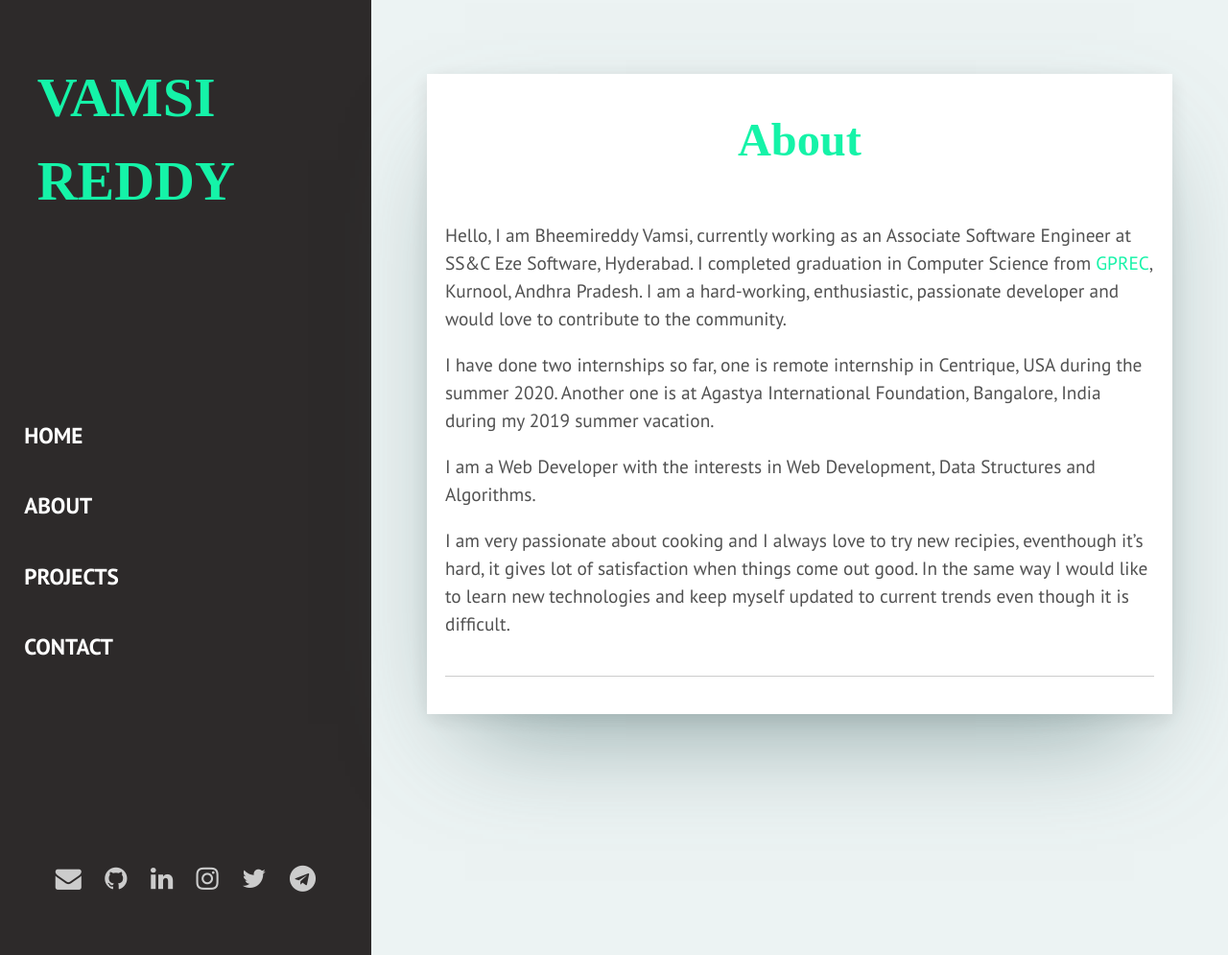
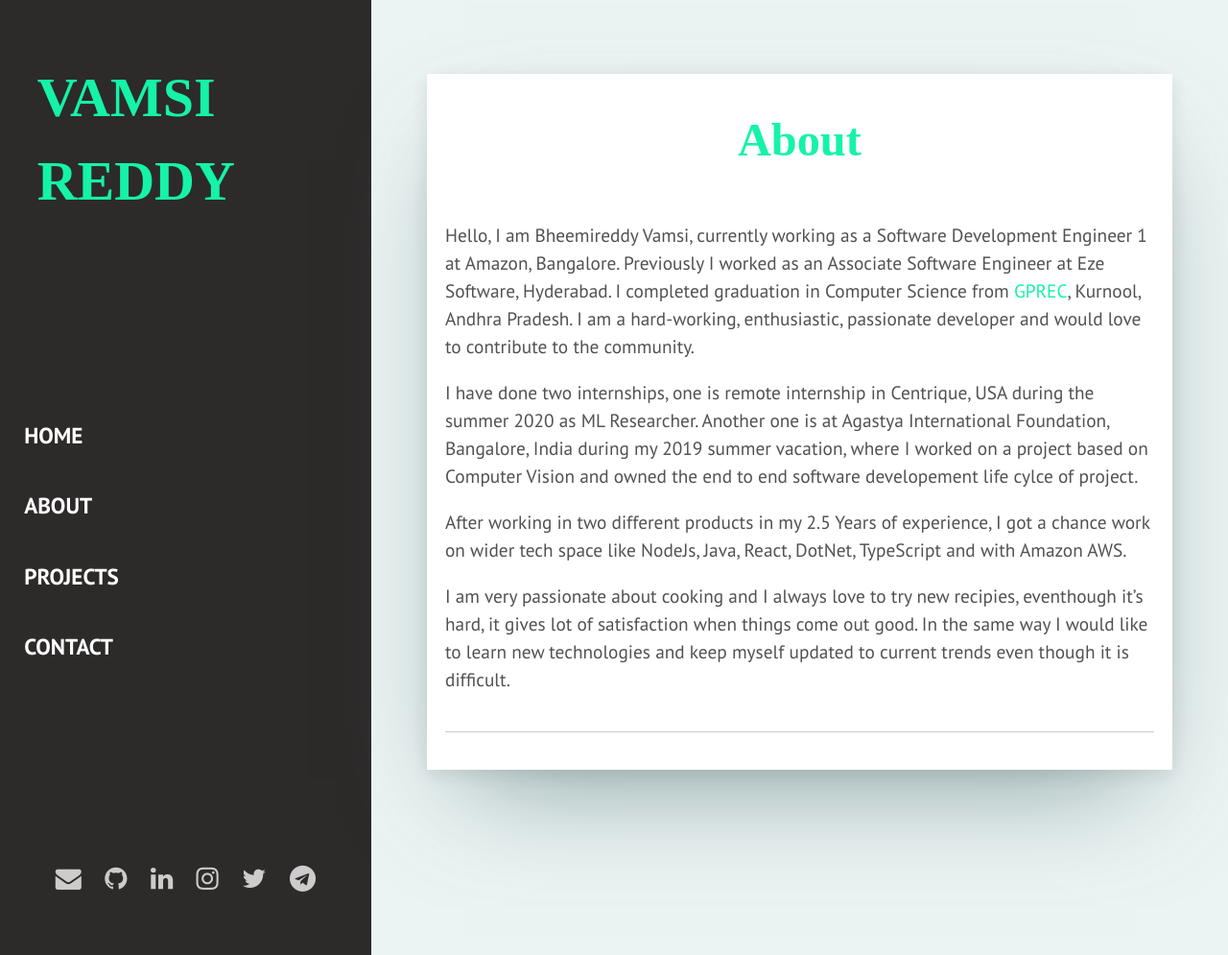
Before and after one commit to vamsireddy22/vamsireddy22.github.io, a Jekyll site: the page built from _pages/about.html, in a window 1280 px wide and 995 px high. Shown: the whole window at 96% size. Built offline with Jekyll 4.4.1, drawn with Linux system fonts in a browser that asks for light colours; some web fonts are replaced; comment, search, counter and statistics services are not loaded.

Commit message:
Updated the About page

```diff
--- a/_pages/about.html
+++ b/_pages/about.html
@@ -4,10 +4,10 @@
 permalink: /about/
 ---
 
-Hello, I am Bheemireddy Vamsi, currently working as an Associate Software Engineer at SS&C Eze Software, Hyderabad. I completed graduation in Computer Science from <a href="https://www.gprec.ac.in/">GPREC</a>, Kurnool, Andhra Pradesh. I am a hard-working, enthusiastic, passionate developer and would love to contribute to the community.
+Hello, I am Bheemireddy Vamsi, currently working as a Software Development Engineer 1 at Amazon, Bangalore. Previously I worked as an Associate Software Engineer at Eze Software, Hyderabad. I completed graduation in Computer Science from <a href="https://www.gprec.ac.in/">GPREC</a>, Kurnool, Andhra Pradesh. I am a hard-working, enthusiastic, passionate developer and would love to contribute to the community.
 
-I have done two internships so far, one is remote internship in Centrique, USA during the summer 2020. Another one is at Agastya International Foundation, Bangalore, India during my 2019 summer vacation.
+I have done two internships, one is remote internship in Centrique, USA during the summer 2020 as ML Researcher. Another one is at Agastya International Foundation, Bangalore, India during my 2019 summer vacation, where I worked on a project based on Computer Vision and owned the end to end software developement life cylce of project.
 
-I am a Web Developer with the interests in Web Development, Data Structures and Algorithms.
+After working in two different products in my 2.5 Years of experience, I got a chance work on wider tech space like NodeJs, Java, React, DotNet, TypeScript and with Amazon AWS.
 
 I am very passionate about cooking and I always love to try new recipies, eventhough it's hard, it gives lot of satisfaction when things come out good. In the same way I would like to learn new technologies and keep myself updated to current trends even though it is difficult.
```
